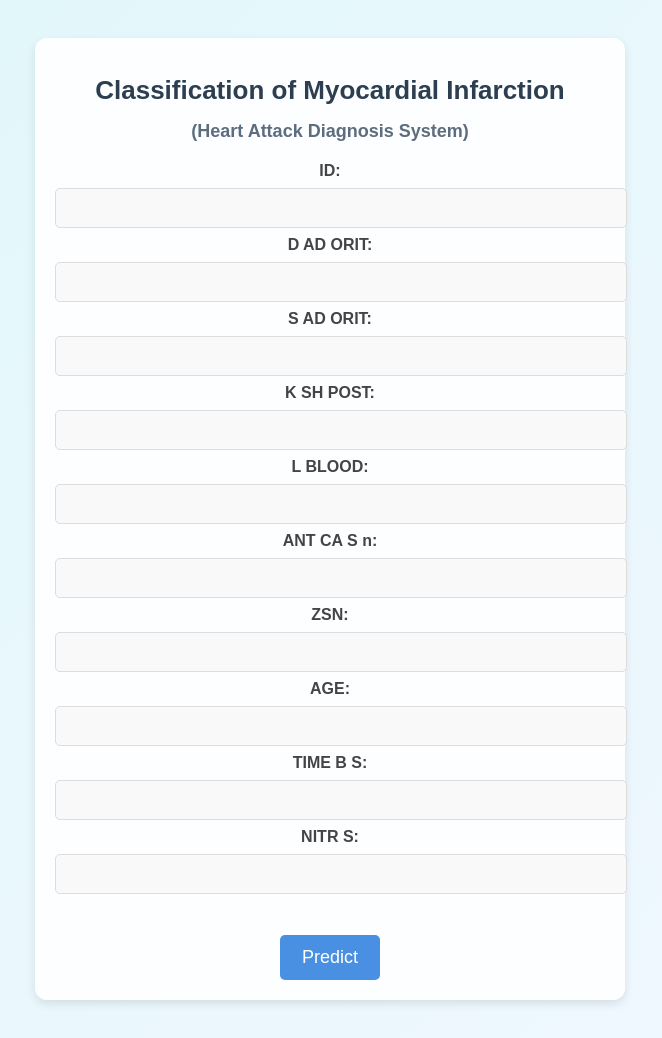
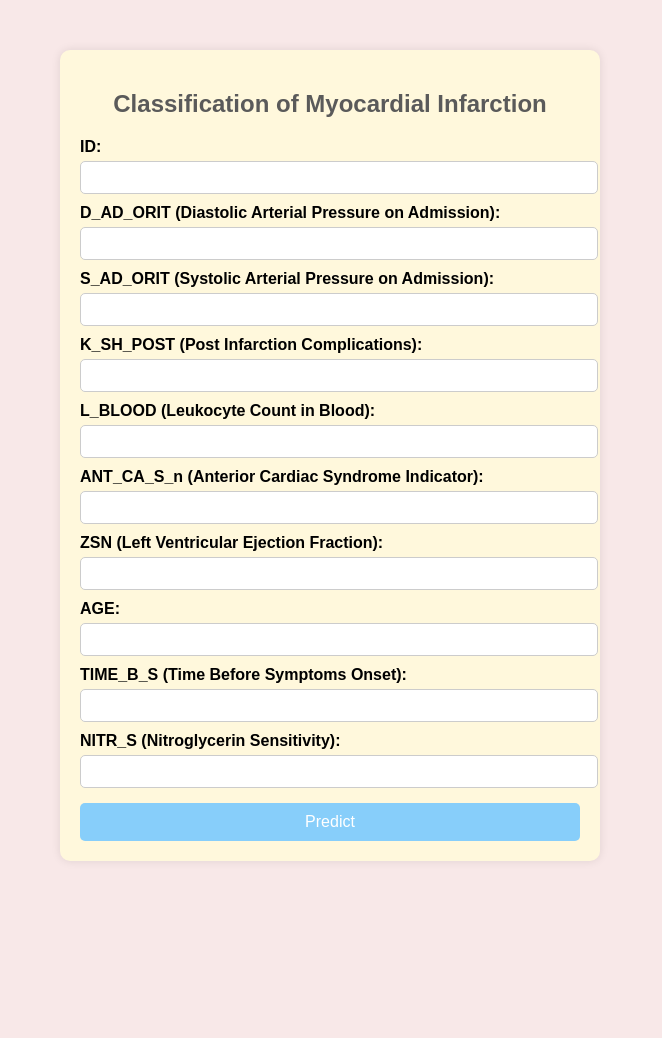
Before and after one commit to deepikareddy-22/Myocardial-infraction, a Flask app: page / in a window 1280 px wide. Shown: the whole page, without its empty margins (310-972 px from the left). After the commit the page ends 861 px from the top, so only its background shows below. Run offline with Flask 3, Linux system fonts and the light colour scheme; parts of the project's set-up code (start-up, migrations or seed data) failed here and were passed over.

Commit message:
Update home.html

```diff
--- a/templates/home.html
+++ b/templates/home.html
@@ -6,72 +6,88 @@
     <title>Classification of Myocardial Infarction</title>
     <style>
         body {
+            background-color: #f8e8e8; /* Light pastel pink */
             font-family: Arial, sans-serif;
-            background: linear-gradient(135deg, #e0f7fa, #f1f8ff); /* Light cyan & blue gradient */
-            text-align: center;
-            padding: 30px;
-            color: #333;
         }
         .container {
-            max-width: 550px;
-            margin: auto;
+            max-width: 500px;
+            margin: 50px auto;
+            background: #fff8dc; /* Light pastel yellow */
             padding: 20px;
-            background: rgba(255, 255, 255, 0.9); /* Soft white */
-            box-shadow: 0px 4px 10px rgba(0, 0, 0, 0.1);
-            border-radius: 12px;
-        }
-        h1 {
-            font-size: 26px;
-            color: #2c3e50; /* Dark blue */
-            margin-bottom: 10px;
+            border-radius: 10px;
+            box-shadow: 0px 0px 10px rgba(0, 0, 0, 0.1);
         }
         h2 {
-            font-size: 18px;
-            color: #5d6d7e; /* Subtle grayish-blue */
-            margin-bottom: 20px;
+            text-align: center;
+            color: #5a5a5a;
         }
         label {
             font-weight: bold;
-            color: #444;
+            display: block;
+            margin-top: 10px;
         }
         input {
             width: 100%;
-            padding: 10px;
-            margin: 8px 0;
-            border: 1px solid #ddd;
+            padding: 8px;
+            margin-top: 5px;
+            border: 1px solid #ccc;
             border-radius: 5px;
-            font-size: 16px;
-            background: #f9f9f9;
         }
         button {
-            padding: 12px 22px;
-            font-size: 18px;
+            width: 100%;
+            padding: 10px;
+            background: #87CEFA; /* Light pastel blue */
             border: none;
-            background: #4a90e2; /* Soft blue button */
+            border-radius: 5px;
+            margin-top: 15px;
+            cursor: pointer;
+            font-size: 16px;
             color: white;
-            border-radius: 5px;
-            cursor: pointer;
-            transition: 0.3s;
-            margin-top: 15px;
         }
         button:hover {
-            background: #357abd;
+            background: #4682B4;
         }
     </style>
 </head>
 <body>
+
     <div class="container">
-        <h1>Classification of Myocardial Infarction</h1>
-        <h2>(Heart Attack Diagnosis System)</h2>
+        <h2>Classification of Myocardial Infarction</h2>
+        <form action="/predict" method="post">
 
-        <form action="/predict" method="post">
-            {% for feature in columns %}
-            <label>{{ feature.replace("_", " ") }}:</label>
-            <input type="text" name="{{ feature }}" required>
-            {% endfor %}
-            <br><br>
+            <label for="ID">ID:</label>
+            <input type="text" id="ID" name="ID" required>
+
+            <label for="D_AD_ORIT">D_AD_ORIT (Diastolic Arterial Pressure on Admission):</label>
+            <input type="text" id="D_AD_ORIT" name="D_AD_ORIT" required>
+
+            <label for="S_AD_ORIT">S_AD_ORIT (Systolic Arterial Pressure on Admission):</label>
+            <input type="text" id="S_AD_ORIT" name="S_AD_ORIT" required>
+
+            <label for="K_SH_POST">K_SH_POST (Post Infarction Complications):</label>
+            <input type="text" id="K_SH_POST" name="K_SH_POST" required>
+
+            <label for="L_BLOOD">L_BLOOD (Leukocyte Count in Blood):</label>
+            <input type="text" id="L_BLOOD" name="L_BLOOD" required>
+
+            <label for="ANT_CA_S_n">ANT_CA_S_n (Anterior Cardiac Syndrome Indicator):</label>
+            <input type="text" id="ANT_CA_S_n" name="ANT_CA_S_n" required>
+
+            <label for="ZSN">ZSN (Left Ventricular Ejection Fraction):</label>
+            <input type="text" id="ZSN" name="ZSN" required>
+
+            <label for="AGE">AGE:</label>
+            <input type="text" id="AGE" name="AGE" required>
+
+            <label for="TIME_B_S">TIME_B_S (Time Before Symptoms Onset):</label>
+            <input type="text" id="TIME_B_S" name="TIME_B_S" required>
+
+            <label for="NITR_S">NITR_S (Nitroglycerin Sensitivity):</label>
+            <input type="text" id="NITR_S" name="NITR_S" required>
+
             <button type="submit">Predict</button>
         </form>
     </div>
+
 </body>
 </html>
```
